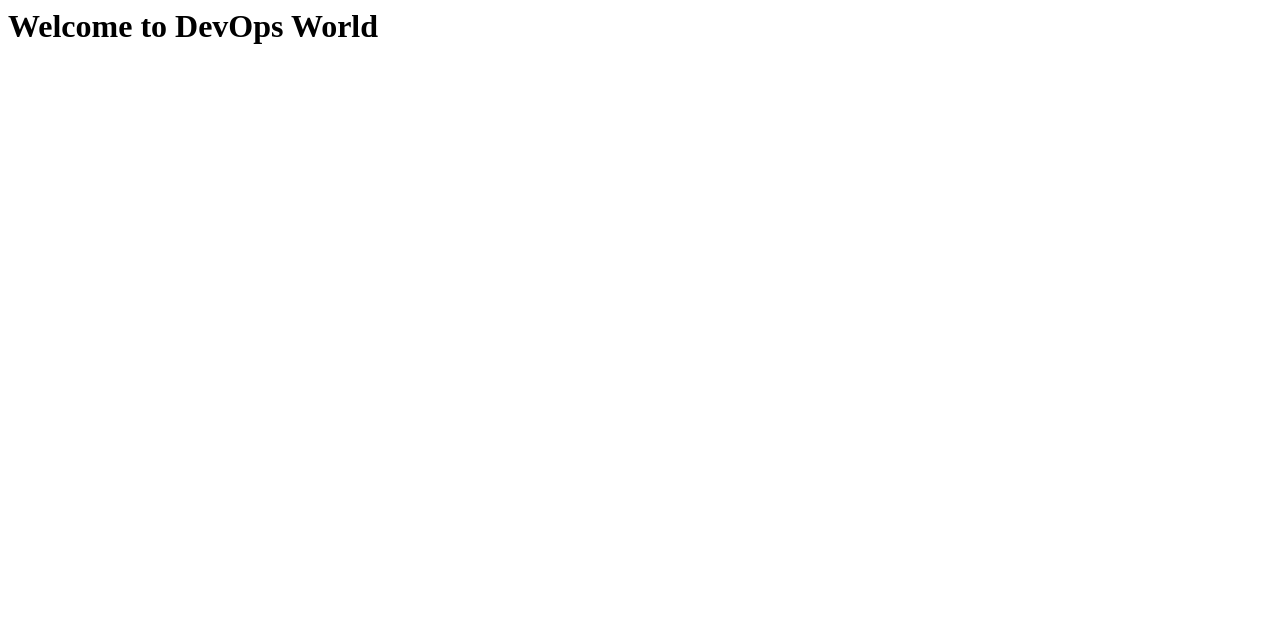
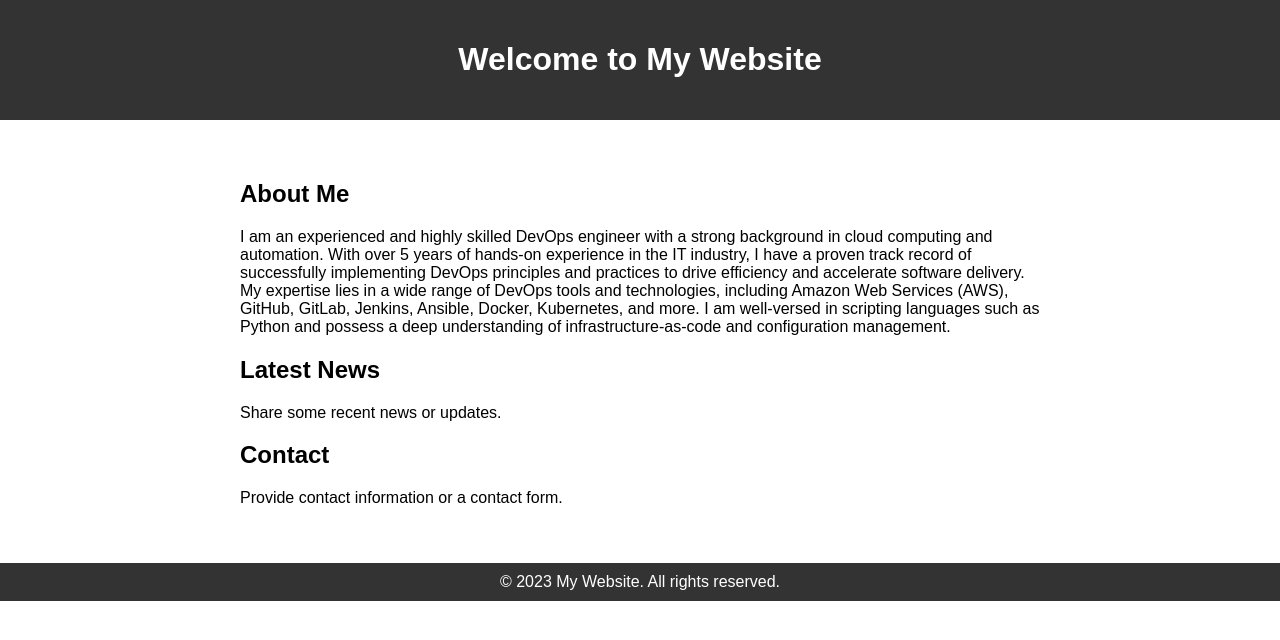
Before and after one commit to meharaj-sayyad/Ansible_Scripts, a plain HTML site: page index.html in a window 1280 px wide. Drawn offline with Linux system fonts and the light colour scheme.

```diff
--- a/index.html
+++ b/index.html
@@ -1,2 +1,55 @@
+<!DOCTYPE html>
+<html>
+<head>
+  <title>My Home Page</title>
+  <style>
+    body {
+      font-family: Arial, sans-serif;
+      margin: 0;
+      padding: 0;
+    }
 
-<h1> Welcome to DevOps World </h1>
+    header {
+      background-color: #333;
+      color: #fff;
+      padding: 20px;
+      text-align: center;
+    }
+
+    main {
+      max-width: 800px;
+      margin: 20px auto;
+      padding: 20px;
+    }
+
+    footer {
+      background-color: #333;
+      color: #fff;
+      padding: 10px;
+      text-align: center;
+    }
+  </style>
+</head>
+<body>
+  <header>
+    <h1>Welcome to My Website</h1>
+  </header>
+
+  <main>
+    <h2>About Me</h2>
+    <p>I am an experienced and highly skilled DevOps engineer with a strong background in cloud computing and automation. With over 5 years of hands-on experience in the IT industry, I have a proven track record of successfully implementing DevOps principles and practices to drive efficiency and accelerate software delivery.
+
+My expertise lies in a wide range of DevOps tools and technologies, including Amazon Web Services (AWS), GitHub, GitLab, Jenkins, Ansible, Docker, Kubernetes, and more. I am well-versed in scripting languages such as Python and possess a deep understanding of infrastructure-as-code and configuration management.</p>
+
+    <h2>Latest News</h2>
+    <p>Share some recent news or updates.</p>
+
+    <h2>Contact</h2>
+    <p>Provide contact information or a contact form.</p>
+  </main>
+
+  <footer>
+    &copy; 2023 My Website. All rights reserved.
+  </footer>
+</body>
+</html>
```
Also changed, not shown: roles/tomcat_install/files/server.xml (added, +18 -0 lines), 10 other files.
